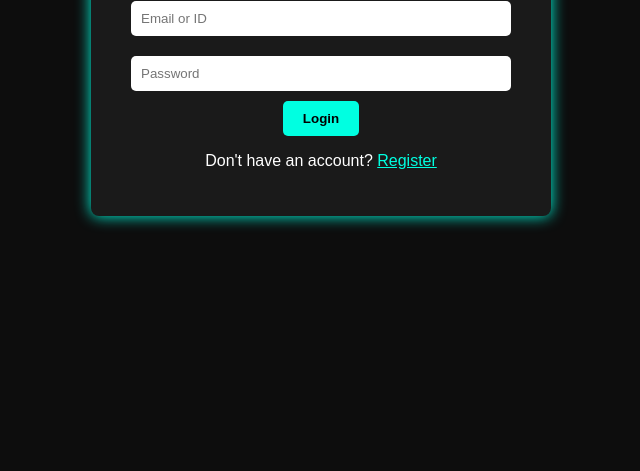
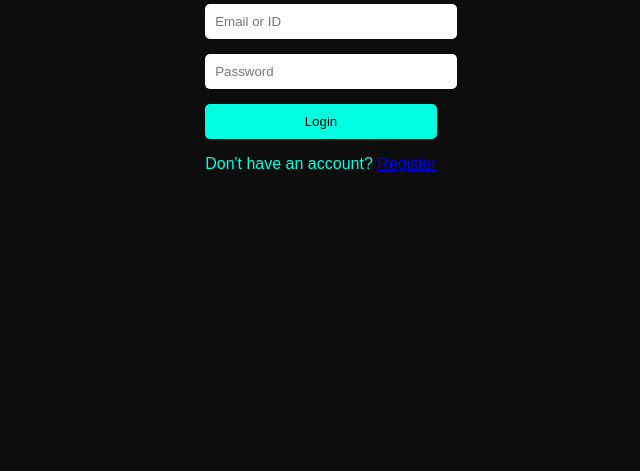
Before and after one commit to Mamataswapnil16/ITsupporthub, a plain HTML site: page index.html in a window 1280 px wide. Shown: the part 345-816 px from the top of the page, without its empty margins (319-959 px from the left). Drawn offline with Linux system fonts and the light colour scheme.

Commit message:
Add files via upload

```diff
--- a/style.css
+++ b/style.css
@@ -1,37 +1,40 @@
-
 body {
   font-family: Arial, sans-serif;
   background: #0d0d0d;
-  color: #fff;
+  color: #00ffe1;
   display: flex;
   justify-content: center;
   align-items: center;
   height: 100vh;
-  margin: 0;
 }
-.container {
-  background: #1a1a1a;
-  padding: 30px;
-  border-radius: 8px;
-  box-shadow: 0 0 15px #00ffe1;
-  width: 90%;
-  max-width: 400px;
-  text-align: center;
+
+.auth-container {
+  background: #111;
+  padding: 40px;
+  border: 2px solid #00ffe1;
+  border-radius: 10px;
+  box-shadow: 0 0 10px #00ffe1;
 }
+
+.auth-container h2 {
+  margin-bottom: 20px;
+}
+
 input {
-  width: 90%;
+  display: block;
+  width: 100%;
   padding: 10px;
-  margin: 10px 0;
+  margin-bottom: 15px;
+  border: none;
   border-radius: 5px;
+}
+
+button {
+  background: #00ffe1;
+  color: #000;
+  padding: 10px;
+  width: 100%;
   border: none;
-}
-button {
-  padding: 10px 20px;
-  background-color: #00ffe1;
-  border: none;
-  color: #000;
-  font-weight: bold;
   border-radius: 5px;
   cursor: pointer;
 }
-a { color: #00ffe1; }
```
Also changed, not shown: login.html (added, +45 -0 lines).
